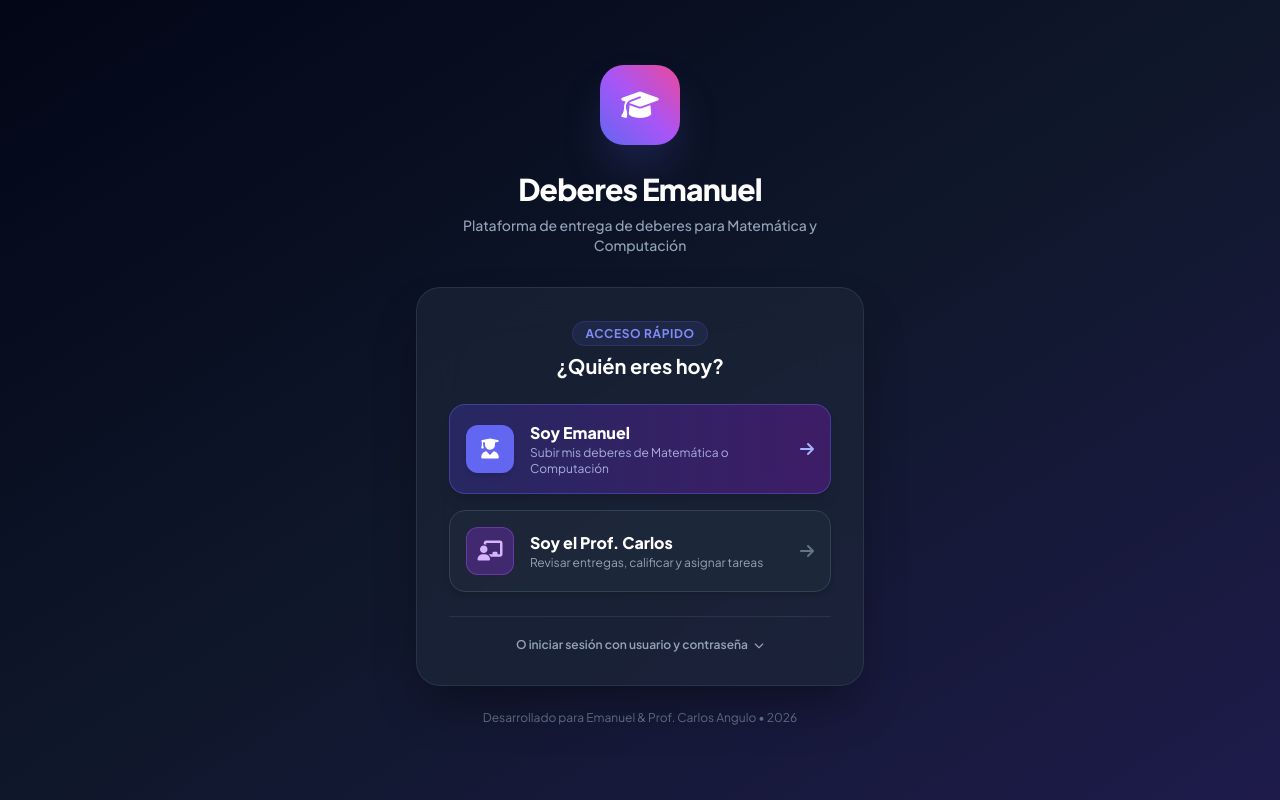
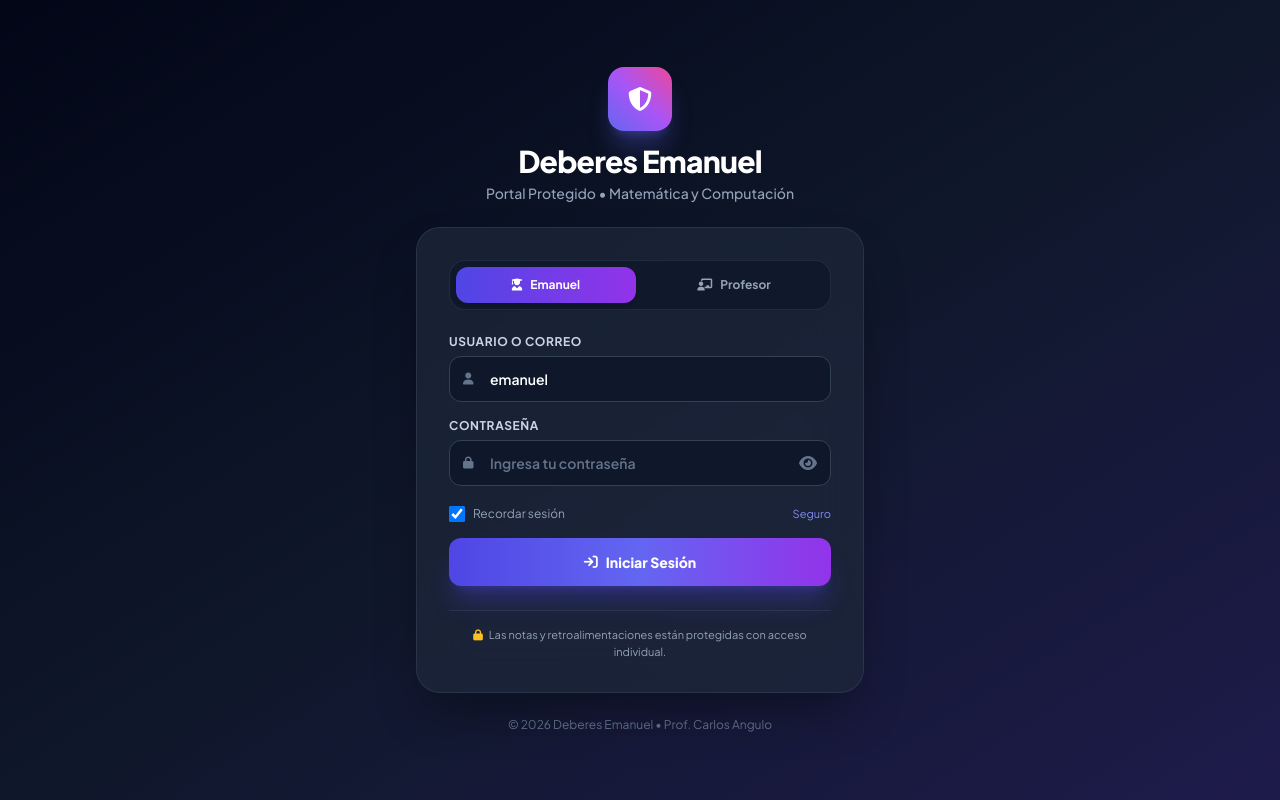
Before and after one commit to Elnuget/deberes-emanuel, a Laravel app: page /login in a window 1280 px wide. Run offline with Laravel 12, Linux system fonts and the light colour scheme; some libraries are stand-ins or nearby versions.

Commit message:
sec: implement protected credentials and remove open login bypass

```diff
--- a/app/Http/Controllers/AuthController.php
+++ b/app/Http/Controllers/AuthController.php
@@ -5,7 +5,6 @@ namespace App\Http\Controllers;
 use App\Models\User;
 use Illuminate\Http\Request;
 use Illuminate\Support\Facades\Auth;
-use Illuminate\Support\Facades\Hash;
 
 class AuthController extends Controller
 {
@@ -30,29 +29,13 @@ class AuthController extends Controller
 
         if (Auth::attempt([$loginField => $credentials['login'], 'password' => $credentials['password']], $request->boolean('remember'))) {
             $request->session()->regenerate();
-            return redirect()->intended(route('dashboard'));
+            $user = Auth::user();
+            return redirect()->intended(route('dashboard'))->with('success', "¡Bienvenido al portal, {$user->name}!");
         }
 
         return back()->withErrors([
-            'login' => 'Las credenciales proporcionadas no son correctas.',
+            'login' => 'Credenciales inválidas. Verifica tu usuario y contraseña.',
         ])->onlyInput('login');
-    }
-
-    public function quickLogin(string $role)
-    {
-        $user = match($role) {
-            'emanuel' => User::where('username', 'emanuel')->orWhere('role', 'student')->first(),
-            'profesor' => User::where('username', 'carlos')->orWhere('role', 'teacher')->first(),
-            default => null,
-        };
-
-        if ($user) {
-            Auth::login($user, true);
-            request()->session()->regenerate();
-            return redirect()->route('dashboard')->with('success', "¡Bienvenido, {$user->name}!");
-        }
-
-        return redirect()->route('login')->with('error', 'Usuario no encontrado.');
     }
 
     public function logout(Request $request)
@@ -61,6 +44,6 @@ class AuthController extends Controller
         $request->session()->invalidate();
         $request->session()->regenerateToken();
 
-        return redirect()->route('login');
+        return redirect()->route('login')->with('success', 'Has cerrado sesión correctamente.');
     }
 }
--- a/database/seeders/DatabaseSeeder.php
+++ b/database/seeders/DatabaseSeeder.php
@@ -21,7 +21,7 @@ class DatabaseSeeder extends Seeder
             [
                 'name' => 'Emanuel',
                 'username' => 'emanuel',
-                'password' => Hash::make('emanuel123'),
+                'password' => Hash::make('Emanuel2026*'),
                 'role' => 'student',
                 'avatar' => null,
             ]
@@ -33,7 +33,7 @@ class DatabaseSeeder extends Seeder
             [
                 'name' => 'Prof. Carlos Angulo',
                 'username' => 'carlos',
-                'password' => Hash::make('carlos123'),
+                'password' => Hash::make('ProfeCarlos2026!'),
                 'role' => 'teacher',
                 'avatar' => null,
             ]
--- a/resources/views/auth/login.blade.php
+++ b/resources/views/auth/login.blade.php
@@ -3,7 +3,7 @@
 <head>
     <meta charset="UTF-8">
     <meta name="viewport" content="width=device-width, initial-scale=1.0, maximum-scale=1.0, user-scalable=no">
-    <title>Acceso - Deberes Emanuel</title>
+    <title>Acceso Seguro - Deberes Emanuel</title>
     <!-- Tailwind CSS CDN -->
     <script src="https://cdn.tailwindcss.com"></script>
     <!-- FontAwesome 6 -->
@@ -19,98 +19,102 @@
         [x-cloak] { display: none !important; }
     </style>
 </head>
-<body class="h-full flex items-center justify-center p-4 bg-gradient-to-br from-slate-950 via-slate-900 to-indigo-950 text-slate-100 antialiased" x-data="{ showManual: false }">
+<body class="h-full flex items-center justify-center p-4 bg-gradient-to-br from-slate-950 via-slate-900 to-indigo-950 text-slate-100 antialiased" x-data="{ selectedUser: 'emanuel', showPass: false }">
 
     <div class="max-w-md w-full my-auto">
         <!-- Logo y Encabezado -->
-        <div class="text-center mb-8">
-            <div class="inline-flex w-20 h-20 rounded-3xl bg-gradient-to-tr from-indigo-500 via-purple-500 to-pink-500 items-center justify-center text-white text-3xl shadow-2xl shadow-indigo-500/30 mb-4 animate-bounce">
-                <i class="fa-solid fa-graduation-cap"></i>
+        <div class="text-center mb-6">
+            <div class="inline-flex w-16 h-16 rounded-2xl bg-gradient-to-tr from-indigo-500 via-purple-500 to-pink-500 items-center justify-center text-white text-2xl shadow-xl shadow-indigo-500/30 mb-3">
+                <i class="fa-solid fa-shield-halved"></i>
             </div>
-            <h1 class="text-3xl font-extrabold tracking-tight text-white">Deberes Emanuel</h1>
-            <p class="text-sm text-slate-400 mt-2 font-medium">Plataforma de entrega de deberes para Matemática y Computación</p>
+            <h1 class="text-2xl sm:text-3xl font-extrabold tracking-tight text-white">Deberes Emanuel</h1>
+            <p class="text-xs sm:text-sm text-slate-400 mt-1 font-medium">Portal Protegido &bull; Matemática y Computación</p>
         </div>
 
         <!-- Alertas -->
         @if(session('error') || $errors->any())
-            <div class="bg-rose-500/20 border border-rose-500/40 text-rose-300 px-4 py-3 rounded-2xl mb-6 text-sm font-semibold flex items-center gap-3">
-                <i class="fa-solid fa-triangle-exclamation text-lg"></i>
+            <div class="bg-rose-500/20 border border-rose-500/40 text-rose-300 px-4 py-3 rounded-2xl mb-4 text-xs font-semibold flex items-center gap-3">
+                <i class="fa-solid fa-triangle-exclamation text-base flex-shrink-0"></i>
                 <span>{{ session('error') ?? $errors->first() }}</span>
             </div>
         @endif
 
         @if(session('success'))
-            <div class="bg-emerald-500/20 border border-emerald-500/40 text-emerald-300 px-4 py-3 rounded-2xl mb-6 text-sm font-semibold flex items-center gap-3">
-                <i class="fa-solid fa-circle-check text-lg"></i>
+            <div class="bg-emerald-500/20 border border-emerald-500/40 text-emerald-300 px-4 py-3 rounded-2xl mb-4 text-xs font-semibold flex items-center gap-3">
+                <i class="fa-solid fa-circle-check text-base flex-shrink-0"></i>
                 <span>{{ session('success') }}</span>
             </div>
         @endif
 
-        <!-- Tarjetas de Acceso Rápido con 1 Clic -->
-        <div class="bg-slate-800/60 backdrop-blur-xl border border-slate-700/60 rounded-3xl p-6 sm:p-8 shadow-2xl shadow-black/40">
-            <div class="text-center mb-6">
-                <span class="text-xs font-bold uppercase tracking-wider text-indigo-400 bg-indigo-500/10 px-3 py-1 rounded-full border border-indigo-500/20">
-                    Acceso Rápido
-                </span>
-                <h2 class="text-xl font-bold text-white mt-2">¿Quién eres hoy?</h2>
-            </div>
+        <!-- Tarjeta de Login Seguro -->
+        <div class="bg-slate-800/70 backdrop-blur-xl border border-slate-700/60 rounded-3xl p-6 sm:p-8 shadow-2xl shadow-black/40">
 
-            <div class="space-y-4">
-                <!-- Botón Emanuel (Estudiante) -->
-                <a href="{{ route('quick.login', 'emanuel') }}" class="group relative flex items-center p-4 bg-gradient-to-r from-indigo-900/60 to-purple-900/60 hover:from-indigo-600 hover:to-purple-600 border border-indigo-500/40 hover:border-indigo-400 rounded-2xl transition-all duration-300 shadow-lg hover:shadow-indigo-500/25 active:scale-95">
-                    <div class="w-12 h-12 rounded-xl bg-indigo-500 text-white flex items-center justify-center text-xl font-bold mr-4 shadow-md group-hover:scale-110 transition-transform">
-                        <i class="fa-solid fa-user-graduate"></i>
-                    </div>
-                    <div class="flex-1 text-left">
-                        <h3 class="font-extrabold text-base text-white">Soy Emanuel</h3>
-                        <p class="text-xs text-indigo-200/80 group-hover:text-white transition-colors">Subir mis deberes de Matemática o Computación</p>
-                    </div>
-                    <i class="fa-solid fa-arrow-right text-indigo-300 group-hover:text-white group-hover:translate-x-1 transition-all"></i>
-                </a>
-
-                <!-- Botón Profesor Carlos -->
-                <a href="{{ route('quick.login', 'profesor') }}" class="group relative flex items-center p-4 bg-slate-800/80 hover:bg-slate-700 border border-slate-700 hover:border-slate-600 rounded-2xl transition-all duration-300 shadow-md active:scale-95">
-                    <div class="w-12 h-12 rounded-xl bg-purple-600/30 text-purple-300 border border-purple-500/40 flex items-center justify-center text-xl font-bold mr-4 group-hover:scale-110 transition-transform">
-                        <i class="fa-solid fa-chalkboard-user"></i>
-                    </div>
-                    <div class="flex-1 text-left">
-                        <h3 class="font-extrabold text-base text-white">Soy el Prof. Carlos</h3>
-                        <p class="text-xs text-slate-400 group-hover:text-slate-200 transition-colors">Revisar entregas, calificar y asignar tareas</p>
-                    </div>
-                    <i class="fa-solid fa-arrow-right text-slate-500 group-hover:text-slate-300 group-hover:translate-x-1 transition-all"></i>
-                </a>
-            </div>
-
-            <!-- Botón para alternar formulario tradicional -->
-            <div class="mt-6 pt-5 border-t border-slate-700/60 text-center">
-                <button type="button" @click="showManual = !showManual" class="text-xs text-slate-400 hover:text-indigo-400 font-semibold transition-colors flex items-center justify-center gap-1.5 mx-auto">
-                    <span>O iniciar sesión con usuario y contraseña</span>
-                    <i class="fa-solid fa-chevron-down text-[10px] transition-transform" :class="{ 'rotate-180': showManual }"></i>
+            <!-- Selector Visual de Perfil -->
+            <div class="grid grid-cols-2 gap-2 p-1.5 bg-slate-900/80 rounded-2xl mb-6 border border-slate-700/50">
+                <button type="button" @click="selectedUser = 'emanuel'; document.getElementById('loginInput').value = 'emanuel'" :class="{ 'bg-gradient-to-r from-indigo-600 to-purple-600 text-white shadow-md': selectedUser === 'emanuel', 'text-slate-400 hover:text-white': selectedUser !== 'emanuel' }" class="py-2.5 rounded-xl font-bold text-xs flex items-center justify-center gap-2 transition-all">
+                    <i class="fa-solid fa-user-graduate"></i>
+                    <span>Emanuel</span>
+                </button>
+                <button type="button" @click="selectedUser = 'carlos'; document.getElementById('loginInput').value = 'carlos'" :class="{ 'bg-gradient-to-r from-purple-600 to-indigo-600 text-white shadow-md': selectedUser === 'carlos', 'text-slate-400 hover:text-white': selectedUser !== 'carlos' }" class="py-2.5 rounded-xl font-bold text-xs flex items-center justify-center gap-2 transition-all">
+                    <i class="fa-solid fa-chalkboard-user"></i>
+                    <span>Profesor</span>
                 </button>
             </div>
 
-            <!-- Formulario manual colapsable -->
-            <form x-show="showManual" x-cloak method="POST" action="{{ route('login.post') }}" class="mt-5 space-y-4 pt-4 border-t border-slate-700/40 animate-fade-in">
+            <!-- Formulario de Autenticación -->
+            <form method="POST" action="{{ route('login.post') }}" class="space-y-4">
                 @csrf
+
                 <div>
                     <label class="block text-xs font-bold text-slate-300 uppercase tracking-wider mb-1.5">Usuario o Correo</label>
-                    <input type="text" name="login" required placeholder="emanuel o carlos" class="w-full px-4 py-3 rounded-xl bg-slate-900 border border-slate-700 text-white placeholder-slate-500 text-sm focus:outline-none focus:border-indigo-500">
+                    <div class="relative">
+                        <span class="absolute inset-y-0 left-0 pl-3.5 flex items-center text-slate-500">
+                            <i class="fa-solid fa-user text-xs"></i>
+                        </span>
+                        <input type="text" name="login" id="loginInput" value="{{ old('login', 'emanuel') }}" required class="w-full pl-10 pr-4 py-3 rounded-xl bg-slate-900/90 border border-slate-700 text-white placeholder-slate-500 text-sm font-semibold focus:outline-none focus:border-indigo-500 transition-colors">
+                    </div>
                 </div>
 
                 <div>
                     <label class="block text-xs font-bold text-slate-300 uppercase tracking-wider mb-1.5">Contraseña</label>
-                    <input type="password" name="password" required placeholder="••••••••" class="w-full px-4 py-3 rounded-xl bg-slate-900 border border-slate-700 text-white placeholder-slate-500 text-sm focus:outline-none focus:border-indigo-500">
+                    <div class="relative">
+                        <span class="absolute inset-y-0 left-0 pl-3.5 flex items-center text-slate-500">
+                            <i class="fa-solid fa-lock text-xs"></i>
+                        </span>
+                        <input :type="showPass ? 'text' : 'password'" name="password" required placeholder="Ingresa tu contraseña" class="w-full pl-10 pr-10 py-3 rounded-xl bg-slate-900/90 border border-slate-700 text-white placeholder-slate-500 text-sm font-semibold focus:outline-none focus:border-indigo-500 transition-colors">
+                        <button type="button" @click="showPass = !showPass" class="absolute inset-y-0 right-0 pr-3.5 flex items-center text-slate-500 hover:text-slate-300">
+                            <i class="fa-solid" :class="showPass ? 'fa-eye-slash' : 'fa-eye'"></i>
+                        </button>
+                    </div>
                 </div>
 
-                <button type="submit" class="w-full py-3 rounded-xl bg-indigo-600 hover:bg-indigo-500 text-white font-bold text-sm shadow-lg shadow-indigo-600/30 transition-all active:scale-95">
-                    Entrar al Sistema
+                <div class="flex items-center justify-between text-xs text-slate-400 pt-1">
+                    <label class="flex items-center gap-2 cursor-pointer hover:text-slate-300">
+                        <input type="checkbox" name="remember" class="w-4 h-4 rounded border-slate-700 bg-slate-900 text-indigo-600 focus:ring-0 cursor-pointer" checked>
+                        <span>Recordar sesión</span>
+                    </label>
+                    <span class="text-[11px] text-indigo-400 flex items-center gap-1">
+                        <i class="fa-solid fa-shield-check"></i> Seguro
+                    </span>
+                </div>
+
+                <button type="submit" class="w-full py-3.5 rounded-xl bg-gradient-to-r from-indigo-600 via-indigo-500 to-purple-600 hover:from-indigo-500 hover:to-purple-500 text-white font-extrabold text-sm shadow-xl shadow-indigo-600/30 transition-all active:scale-95 flex items-center justify-center gap-2">
+                    <i class="fa-solid fa-arrow-right-to-bracket"></i>
+                    <span>Iniciar Sesión</span>
                 </button>
             </form>
+
+            <div class="mt-6 pt-4 border-t border-slate-700/60 text-center">
+                <p class="text-[11px] text-slate-400">
+                    <i class="fa-solid fa-lock text-amber-400 mr-1"></i>
+                    Las notas y retroalimentaciones están protegidas con acceso individual.
+                </p>
+            </div>
         </div>
 
         <!-- Footer -->
         <p class="text-center text-xs text-slate-500 mt-6">
-            Desarrollado para Emanuel & Prof. Carlos Angulo &bull; {{ date('Y') }}
+            &copy; {{ date('Y') }} Deberes Emanuel &bull; Prof. Carlos Angulo
         </p>
     </div>
 
--- a/routes/web.php
+++ b/routes/web.php
@@ -11,10 +11,9 @@ Route::get('/', function () {
 
 Route::get('/login', [AuthController::class, 'showLogin'])->name('login');
 Route::post('/login', [AuthController::class, 'login'])->name('login.post');
-Route::get('/acceso-rapido/{role}', [AuthController::class, 'quickLogin'])->name('quick.login');
 Route::post('/logout', [AuthController::class, 'logout'])->name('logout');
 
-// Rutas Protegidas
+// Rutas Protegidas por Autenticación
 Route::middleware('auth')->group(function () {
     Route::get('/dashboard', [DashboardController::class, 'index'])->name('dashboard');
     Route::get('/materia/{subject:slug}', [DashboardController::class, 'showSubject'])->name('subject.show');
```
Also changed, not shown: resources/views/layouts/app.blade.php (+1 -14 lines).
